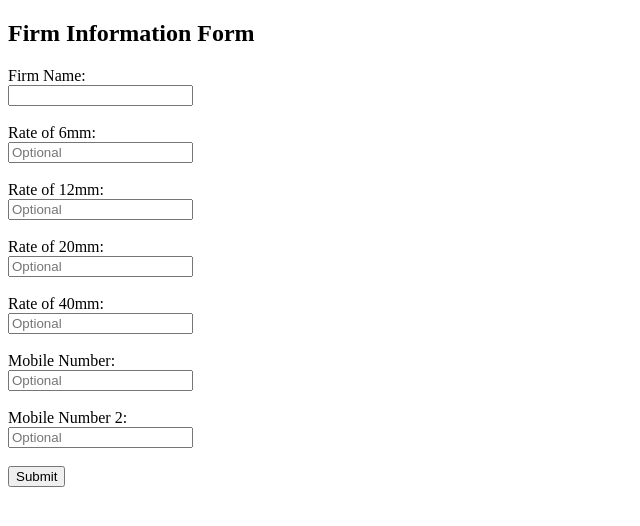
After one commit to anujdeshmukh21jan/stone_crusher, a Django app: page /update_constants/ in a window 1280 px wide. The commit adds this page. Shown: the top 526 px of the page, without its empty margins (0-640 px from the left). Run offline with Django 5.2, Linux system fonts and the light colour scheme.

Commit message:
added functionality of modying constants

```diff
--- a/myapp/urls.py
+++ b/myapp/urls.py
@@ -2,7 +2,7 @@ from django.urls import path
 from . import views
 
 urlpatterns = [
-    # path('', views.base, name='base'),
+    path("update_constants/", views.constants, name="update_constants"),
     path('', views.sales, name='sales'),
     path('vehicles/', views.vehicles, name='vehicles'),
     path('payments/', views.payments, name='payments'),
--- a/myapp/views.py
+++ b/myapp/views.py
@@ -1,4 +1,8 @@
 from django.shortcuts import render
+from django.http import JsonResponse
+import json
+from .utils import modify_env_file
+
 
 # Create your views here.
 def base(request):
@@ -18,3 +22,11 @@ def employees(request):
 
 def reports(request):
     return render(request, 'reports.html')
+
+def constants(request):
+    if request.method=="GET":
+        return render(request, "constants.html")
+    elif request.method=="POST":
+        print(request.POST)
+        modify_env_file(request.POST, ".env")
+        return JsonResponse({"success":"true"})
--- a/templates/base.html
+++ b/templates/base.html
@@ -30,7 +30,7 @@
 
         <!-- Right side buttons (Constant, View) -->
         <div>
-            <button class="bg-gray-600 hover:bg-gray-700 text-white py-2 px-4 rounded">Constant</button>
+            <button class="bg-gray-600 hover:bg-gray-700 text-white py-2 px-4 rounded" onclick="window.location.href='http://127.0.0.1:8000/update_constants/'">Constant</button>
             <button class="bg-gray-600 hover:bg-gray-700 text-white py-2 px-4 rounded mt-2">View Data</button>
         </div>
     </header>
--- /dev/null
+++ b/templates/constants.html
@@ -0,0 +1,76 @@
+<!DOCTYPE html>
+<html lang="en">
+<head>
+    <meta charset="UTF-8">
+    <meta name="viewport" content="width=device-width, initial-scale=1.0">
+    <title>Firm Information Form</title>
+    <script src="https://code.jquery.com/jquery-3.6.0.min.js"></script>
+</head>
+<body>
+    <h2>Firm Information Form</h2>
+    <form id="firmForm">
+        <!-- Firm Name -->
+        <label for="Firm_Name">Firm Name:</label><br>
+        <input type="text" id="Firm_Name" name="Firm_Name" maxlength="100" required><br><br>
+
+        <!-- Rate of 6mm -->
+        <label for="rate_of_6mm">Rate of 6mm:</label><br>
+        <input type="number" id="rate_of_6mm" name="rate_of_6mm" step="0.01" placeholder="Optional"><br><br>
+
+        <!-- Rate of 12mm -->
+        <label for="rate_of_12mm">Rate of 12mm:</label><br>
+        <input type="number" id="rate_of_12mm" name="rate_of_12mm" step="0.01" placeholder="Optional"><br><br>
+
+        <!-- Rate of 20mm -->
+        <label for="rate_of_20mm">Rate of 20mm:</label><br>
+        <input type="number" id="rate_of_20mm" name="rate_of_20mm" step="0.01" placeholder="Optional"><br><br>
+
+        <!-- Rate of 40mm -->
+        <label for="rate_of_40mm">Rate of 40mm:</label><br>
+        <input type="number" id="rate_of_40mm" name="rate_of_40mm" step="0.01" placeholder="Optional"><br><br>
+
+        <!-- Mobile Number 1 -->
+        <label for="mobile_number">Mobile Number:</label><br>
+        <input type="tel" id="mobile_number" name="mobile_number" maxlength="15" placeholder="Optional"><br><br>
+
+        <!-- Mobile Number 2 -->
+        <label for="mobile_number_2">Mobile Number 2:</label><br>
+        <input type="tel" id="mobile_number_2" name="mobile_number_2" maxlength="15" placeholder="Optional"><br><br>
+
+        <!-- Submit Button -->
+        <button type="submit">Submit</button>
+    </form>
+
+    <!-- Success Message -->
+    <p id="successMessage" style="display:none; color: green;">Form submitted successfully!</p>
+
+    <!-- jQuery AJAX Script -->
+    <script>
+        $(document).ready(function() {
+            $('#firmForm').on('submit', function(event) {
+                event.preventDefault();  // Prevent the form from submitting the traditional way
+
+                // Send AJAX request
+                $.ajax({
+                    type: 'POST',
+                    url: '/update_constants/',  // Django URL for form submission
+                    data: $(this).serialize(),  // Serialize form data
+                    headers: {
+                        'X-CSRFToken': '{{ csrf_token }}'  // Add CSRF token for security
+                    },
+                    success: function(response) {
+                        // Display success message
+                        $('#successMessage').show();
+                        // Optionally, reset the form
+                        $('#firmForm')[0].reset();
+                    },
+                    error: function(xhr, status, error) {
+                        // Handle errors (optional)
+                        alert('Form submission failed. Please try again.');
+                    }
+                });
+            });
+        });
+    </script>
+</body>
+</html>
```
Also changed, not shown: app.py (added, +15 -0 lines), 1 other file.
